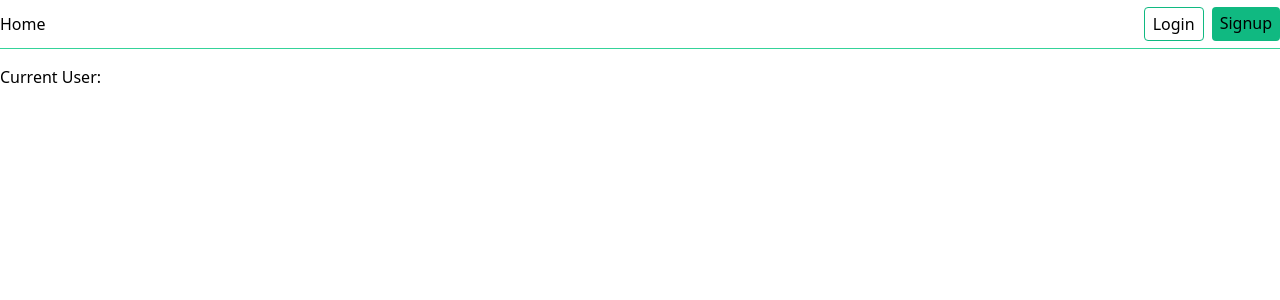
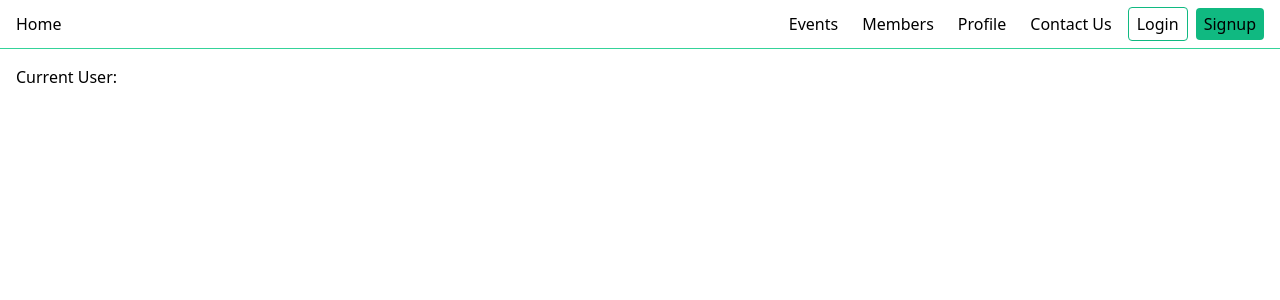
Before and after one commit to A-Sip-Of-Paradise-Garden/ASOP-Final, a React (Create React App) app: page / in a window 1280 px wide. Shown: the top 300 px of the page. Built offline with nearby package versions, Linux system fonts and the light colour scheme; no server answers.

Commit message:
Add mobile menu and responsive NavBar

```diff
--- a/src/App.js
+++ b/src/App.js
@@ -13,7 +13,7 @@ const App = () => {
     <AuthContextProvider>
       <div className="w-full h-full">
         <NavBar />
-        <div className="container mx-auto text-black">
+        <div className="container mx-auto text-black px-4">
           <Routes>
             <Route path="/" exact element={<Home />} />
             <Route
--- /dev/null
+++ b/src/components/MobileMenu.js
@@ -0,0 +1,27 @@
+import { AiOutlineCloseCircle } from "react-icons/ai";
+import { Link } from "react-router-dom";
+import { URL_PATHS } from "./NavBar";
+
+const MobileMenu = ({ toggleMenu }) => {
+  return (
+    <div className="fixed top-0 left-0 w-full h-full flex justify-center items-center bg-black bg-opacity-70 z-50">
+      <div className="flex flex-col gap-2 bg-white p-4 rounded shadow-lg max-w-md w-full overflow-auto">
+        <AiOutlineCloseCircle
+          onClick={toggleMenu}
+          className=" text-red-500 hover:bg-red-100 hover:cursor-pointer rounded-full text-2xl ml-auto"
+        />
+        {URL_PATHS.map((path) => (
+          <Link
+            className={`border-2 hover:bg-gray-100 text-center rounded py-2`}
+            to={path.path}
+            onClick={toggleMenu}
+          >
+            {path.name}
+          </Link>
+        ))}
+      </div>
+    </div>
+  );
+};
+
+export default MobileMenu;
--- a/src/components/NavBar.js
+++ b/src/components/NavBar.js
@@ -2,15 +2,50 @@ import { Link } from "react-router-dom";
 import { colors } from "../constants/generalStyles";
 import Button from "./Button";
 import { UserAuth } from "../context/AuthContext";
+import { AiOutlineMenu } from "react-icons/ai";
+import MobileMenu from "./MobileMenu";
+import { useState } from "react";
+
+export const URL_PATHS = [
+  {
+    name: "Events",
+    path: "/events",
+  },
+  {
+    name: "Members",
+    path: "/members",
+  },
+  {
+    name: "Profile",
+    path: "/profile",
+  },
+  {
+    name: "Contact Us",
+    path: "/contact-us",
+  },
+];
 
 const NavBar = () => {
   const { user, logout } = UserAuth();
+  const [menuVisible, setMenuVisible] = useState(false);
+
+  const toggleMenu = () => {
+    setMenuVisible(!menuVisible);
+  };
 
   return (
     <div className="flex justify-center w-full border-b-[1px] border-b-emerald-400 mb-4">
-      <div className="flex container items-center justify-between h-[3rem]">
+      <div className="flex container items-center justify-between h-[3rem] px-4">
         <Link to="/">Home</Link>
-        <div className="flex gap-2">
+        <div className="flex gap-2 items-center">
+          <div className="gap-2 items-center hidden md:flex">
+            {URL_PATHS.map((path) => (
+              <NavLink to={path.path} color={"greenUnderline"}>
+                {path.name}
+              </NavLink>
+            ))}
+          </div>
+          <div className="flex gap-2 items-center">
             {!user ? (
               <>
                 <NavLink to="/login" color="hollow">
@@ -23,6 +58,12 @@ const NavBar = () => {
                 Signout
               </Button>
             )}
+            <AiOutlineMenu
+              className="rounded hover:bg-gray-300 text-2xl md:hidden"
+              onClick={toggleMenu}
+            />
+            {menuVisible && <MobileMenu toggleMenu={toggleMenu} />}
+          </div>
         </div>
       </div>
     </div>
--- a/src/constants/generalStyles.js
+++ b/src/constants/generalStyles.js
@@ -5,4 +5,5 @@ export const colors = {
   hollow: "bg-transparent hover:bg-emerald-500 border border-emerald-500",
   red: "bg-red-500 hover:bg-red-600",
   white: "bg-white hover:bg-gray-100",
+  greenUnderline: "hover:underline decoration-emerald-500 underline-offset-4"
 };
```
Lines whose indentation alone changed are shown as unchanged.
